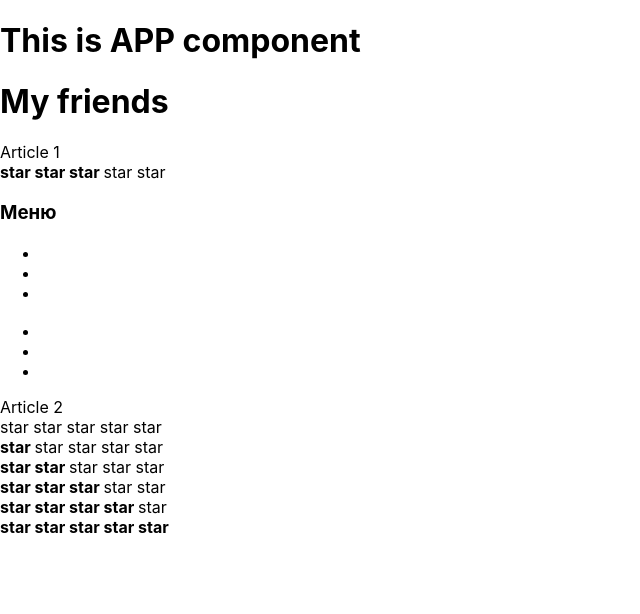
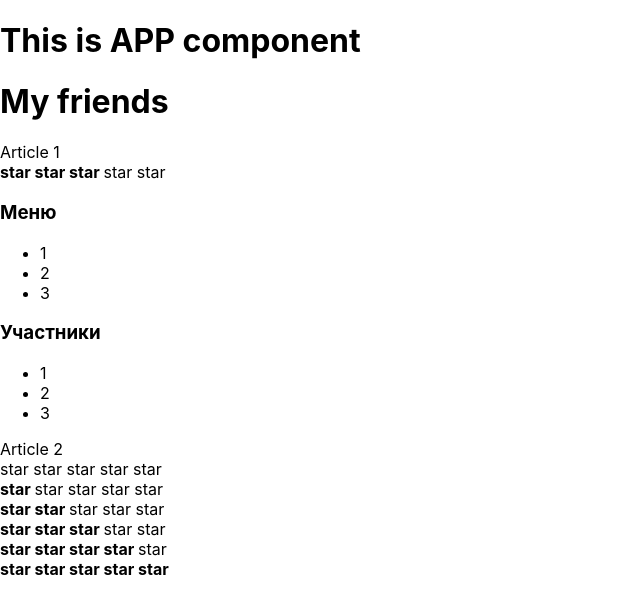
Before and after one commit to AndreyZaytsev90/MyRepository, a React (Create React App) app in the folder IT-KAMASUTRA/tempyarn/my-app/: page / in a window 1280 px wide. Shown: the top 614 px of the page, without its empty margins (0-640 px from the left). Built offline with nearby package versions, Linux system fonts and the light colour scheme.

Commit message:
change files

```diff
--- a/IT-KAMASUTRA/tempyarn/my-app/src/App.tsx
+++ b/IT-KAMASUTRA/tempyarn/my-app/src/App.tsx
@@ -24,11 +24,7 @@ function App() {
             Article 1
             <Rating value={3}/>
             <Accordion title={"Меню"}/>
-            <Accordion body={<ul>
-                <li>1</li>
-                <li>2</li>
-                <li>3</li>
-            </ul>}/>
+            <Accordion title={"Участники"}/>
             Article 2
             <Rating value={0}/>
             <Rating value={1}/>
@@ -36,14 +32,13 @@ function App() {
             <Rating value={3}/>
             <Rating value={4}/>
             <Rating value={5}/>
-
         </div>
     );
 }
 
 function PageTitle(props: any) {
     console.log("PageTitle rendering")
-    return <h1>{ props.title }</h1>
+    return <h1>{props.title}</h1>
 
 }
 
--- a/IT-KAMASUTRA/tempyarn/my-app/src/components/Accordion/Accordion.tsx
+++ b/IT-KAMASUTRA/tempyarn/my-app/src/components/Accordion/Accordion.tsx
@@ -3,26 +3,25 @@ import React from "react";
 function Accordion(props: any) {
     console.log("Accordion rendering")
     return <div>
-        <AccordionTitle title = { props.title }/>
-        <AccordionBody body = { props.body }/>
+        <AccordionTitle title={props.title}/>
+        <AccordionBody />
     </div>
 
 }
 
 function AccordionTitle(props: any) {
     console.log("AccordionTitle rendering")
-    return (
-        <h3>{ props.title }</h3>
-    )
+    return <h3>{props.title}</h3>
+
 
 }
 
 function AccordionBody(props: any) {
     console.log("AccordionBody rendering")
     return <ul>
-        <li>{ props.title }</li>
-        <li>{ props.title }</li>
-        <li>{ props.title }</li>
+        <li>1</li>
+        <li>2</li>
+        <li>3</li>
     </ul>
 }
 
```
